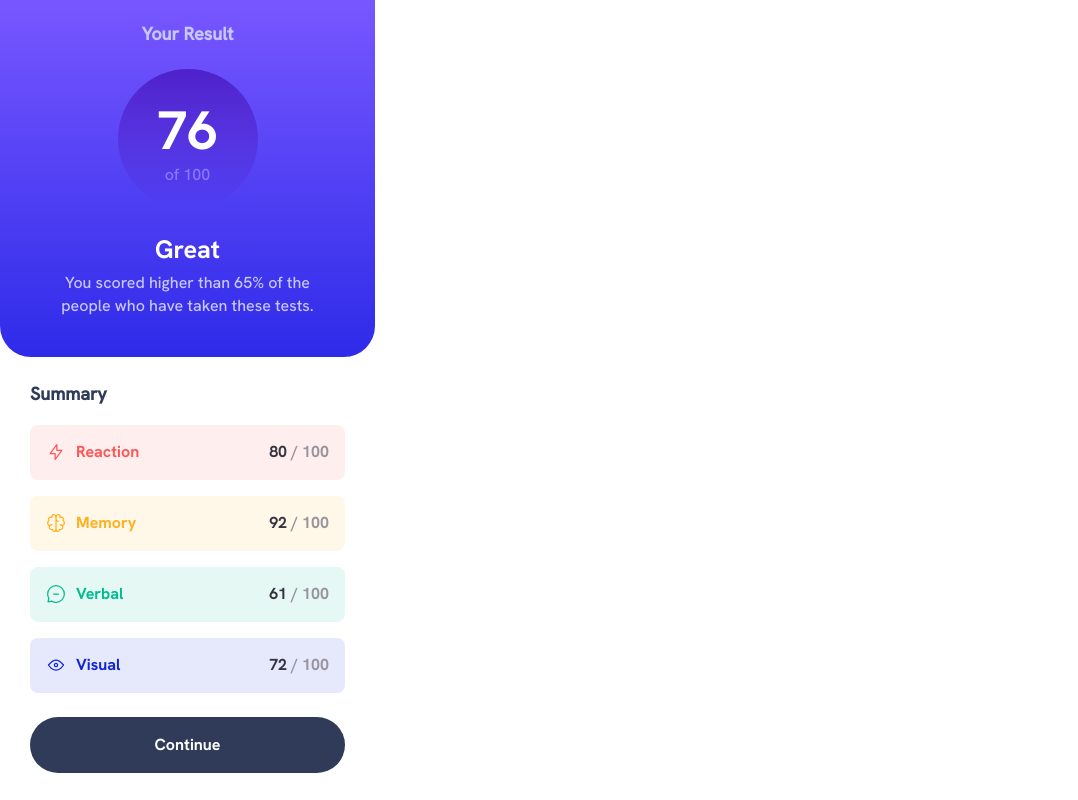
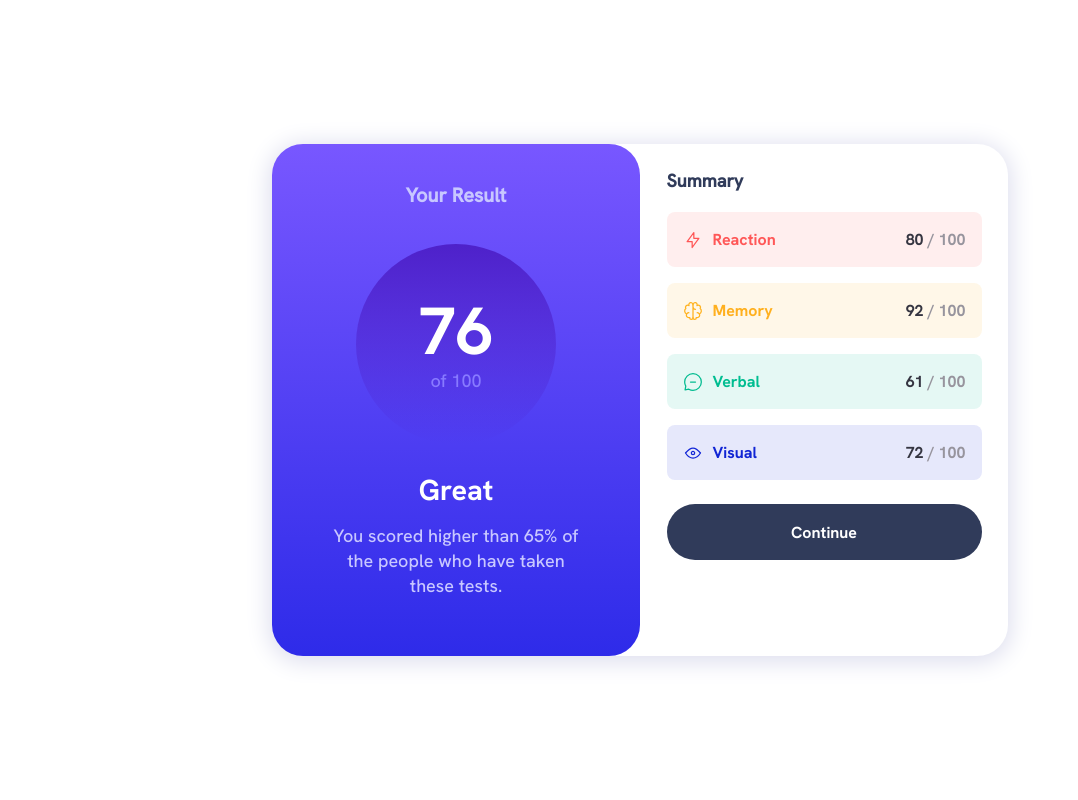
Before and after one commit to wiseman88/Summary-component, a React (Vite) app: page / in a window 1280 px wide. Shown: the whole page, without its empty margins (0-1078 px from the left). Built offline with nearby package versions, Linux system fonts and the light colour scheme.

Commit message:
style: media query result css

```diff
--- a/src/assets/styles/app.module.css
+++ b/src/assets/styles/app.module.css
@@ -1,5 +1,16 @@
 .container {
-  width: 100%;
-  max-width: 375px;
+  width: 375px;
+  height: 809px;
+  margin: 0 auto;
   background-color: white;
+  box-shadow: 0px 3px 23px 3px hsl(234, 35%, 90%);
 }
+
+@media (min-width: 768px) {
+  .container {
+    width: 736px;
+    display: flex;
+    height: 512px;
+    border-radius: 31px;
+  }
+}
--- a/src/assets/styles/result.module.css
+++ b/src/assets/styles/result.module.css
@@ -18,6 +18,9 @@
 }
 
 .circle {
+  display: flex;
+  align-items: center;
+  justify-content: center;
   width: 140px;
   height: 140px;
   margin: 0 auto;
@@ -32,7 +35,6 @@
 }
 
 .circle p {
-  padding-top: 34px;
   padding-bottom: 8px;
   color: white;
   font-size: 3rem;
@@ -61,3 +63,41 @@
   line-height: 1.4;
   font-size: 16px;
 }
+
+@media (min-width: 768px) {
+  .result {
+    width: 368px;
+    padding-top: 42px;
+    border-top-left-radius: 31px;
+    border-top-right-radius: 31px;
+  }
+
+  .result h3 {
+    padding-bottom: 38px;
+    font-size: 1.1rem;
+  }
+
+  .circle {
+    width: 200px;
+    height: 200px;
+    margin-bottom: 32px;
+  }
+
+  .circle p {
+    font-size: 3.7rem;
+  }
+
+  .circle span {
+    font-size: 1rem;
+  }
+
+  .text h1 {
+    font-size: 1.6rem;
+    margin-bottom: 1rem;
+  }
+
+  .text p {
+    font-size: 1rem;
+    padding: 0 54px;
+  }
+}
--- a/src/components/Result.jsx
+++ b/src/components/Result.jsx
@@ -5,7 +5,9 @@ const Result = () => {
     <div className={result.result}>
       <h3>Your Result</h3>
       <div className={result.circle}>
-        <p>76</p> <span>of 100</span>
+        <div>
+          <p>76</p> <span>of 100</span>
+        </div>
       </div>
 
       <div className={result.text}>
--- a/src/index.css
+++ b/src/index.css
@@ -145,9 +145,18 @@ button {
 }
 
 body {
+  min-height: 100vh;
   font-family: "Medium", serif;
 }
 
 * {
   font-size: 18px;
 }
+
+@media (min-width: 768px) {
+  body {
+    display: flex;
+    justify-content: center;
+    align-items: center;
+  }
+}
```
